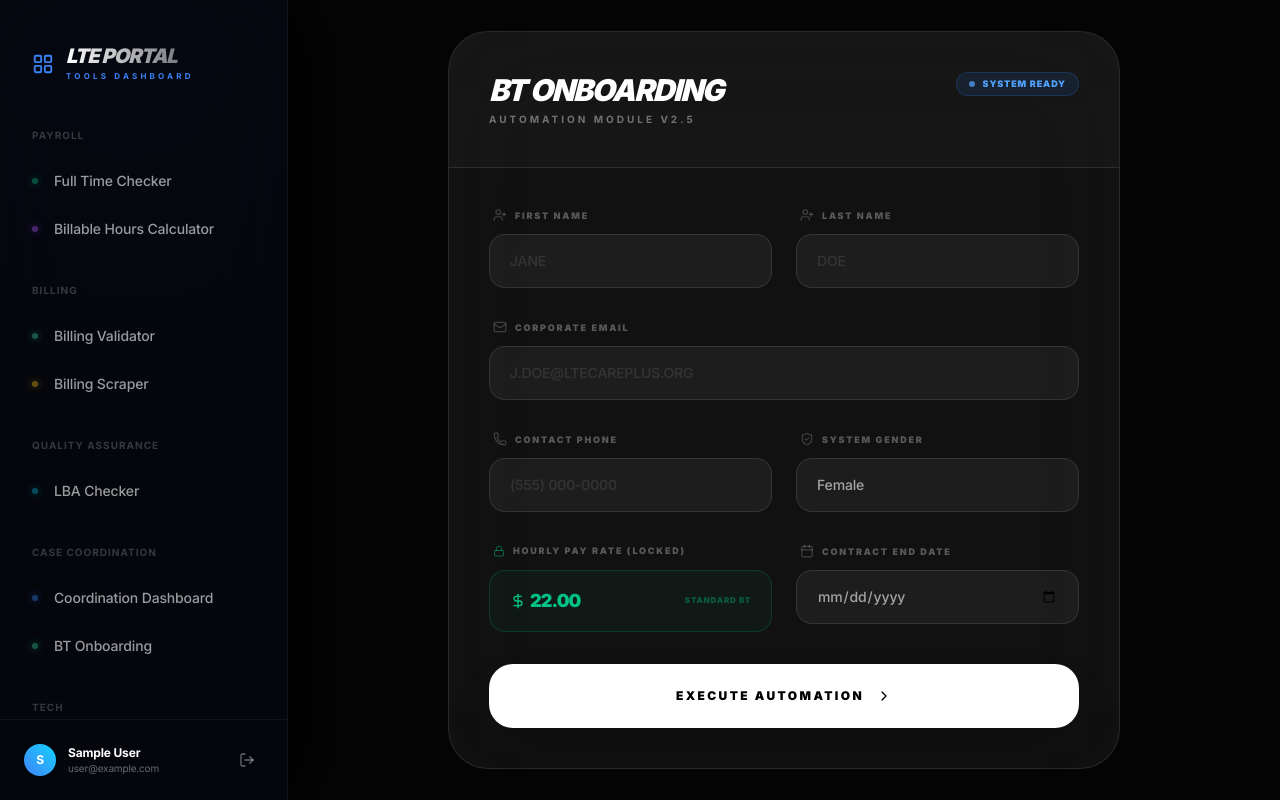
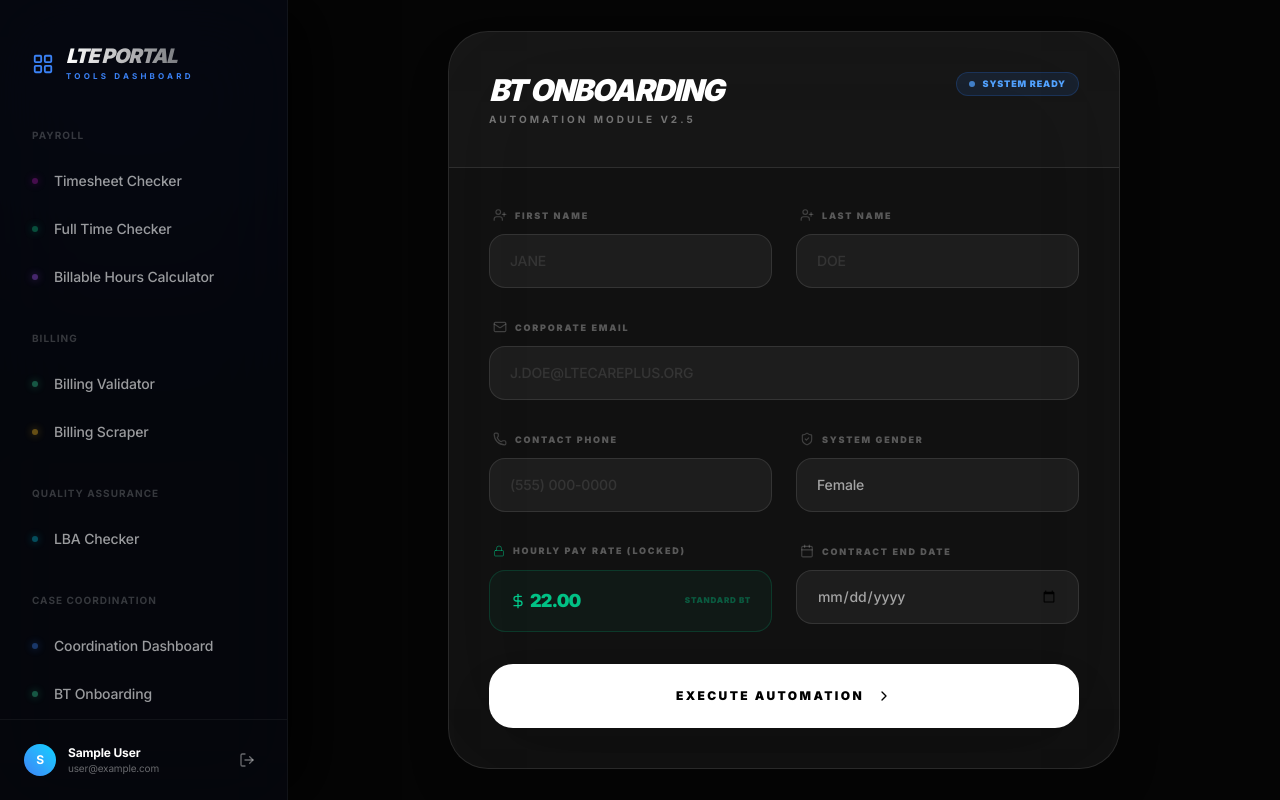
Before and after one commit to LTE-Care-Plus-Inc/lte-portal, a Next.js app: page /bt-automation in a window 1280 px wide. Built offline with nearby package versions, Linux system fonts and the light colour scheme; no server answers; sample sign-in values are in the browser's storage.

Commit message:
add timesheet checkleer v1

```diff
--- /dev/null
+++ b/app/(payroll)/timesheet/page.js
@@ -0,0 +1,10 @@
+import StreamlitApp from '@/components/streamlit-wrapper';
+
+export default function TimesheetCheckerPage() {
+  return (
+    <StreamlitApp
+      title="Timesheet Checker"
+      url="https://ltecareplus-timesheetchecker.streamlit.app/"
+    />
+  );
+}
--- a/app/layout.js
+++ b/app/layout.js
@@ -87,6 +87,7 @@ function ProtectedLayout({ children }) {
             <SidebarSection label="Payroll">
               <SidebarLink href="/bt-payroll" label="BT Payroll" color="bg-[#3b82f6]" restricted />
               <SidebarLink href="/lba-payroll" label="LBA Payroll" color="bg-[#06b6d4]" restricted />
+              <SidebarLink href="/timesheet-checker" label="Timesheet Checker" color="bg-[##a918a8]" restricted />
               <SidebarLink href="/bt-fulltime" label="Full Time Checker" color="bg-[#10b981]"/>
               <SidebarLink href="/billable-hours-calculator" label="Billable Hours Calculator" color="bg-[#a855f7]"/>
             </SidebarSection>
```
